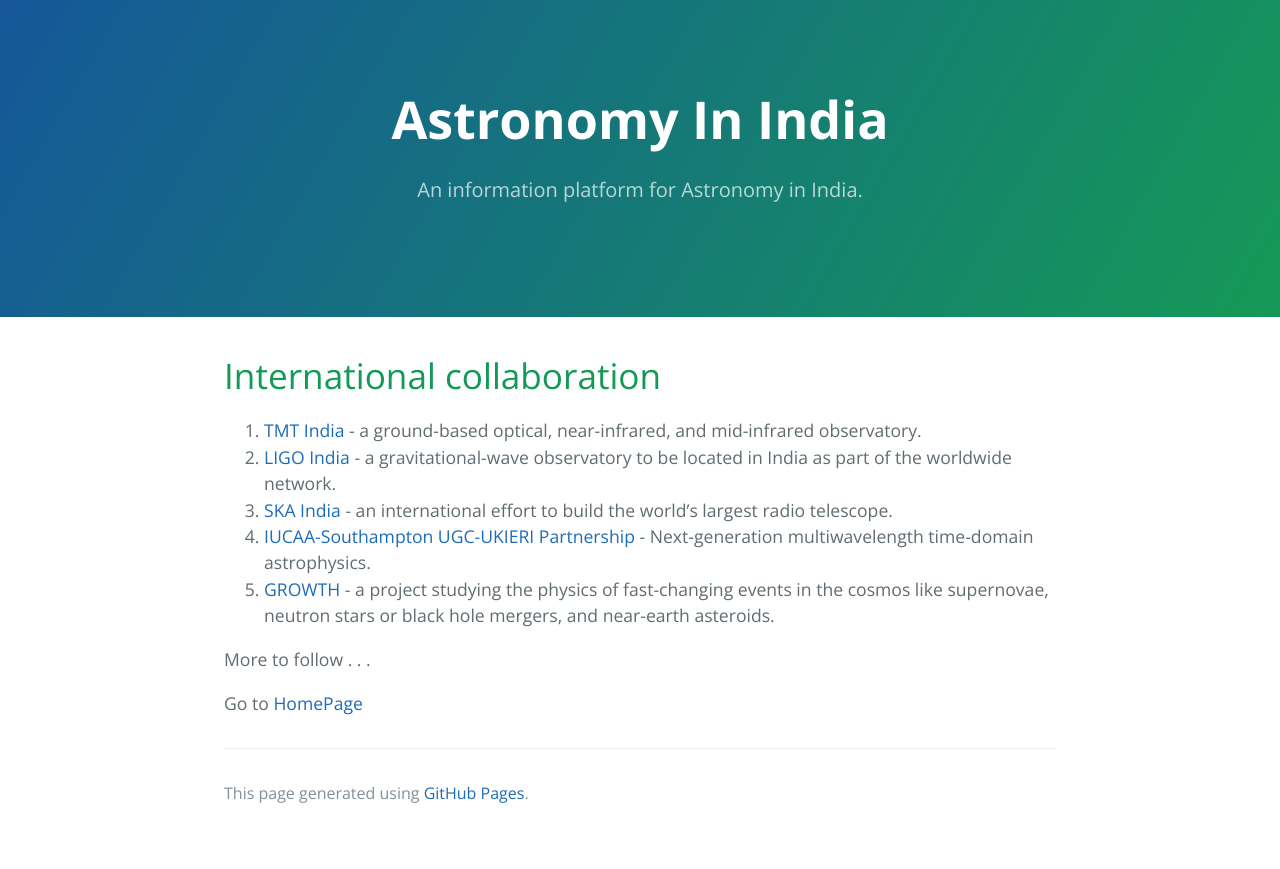
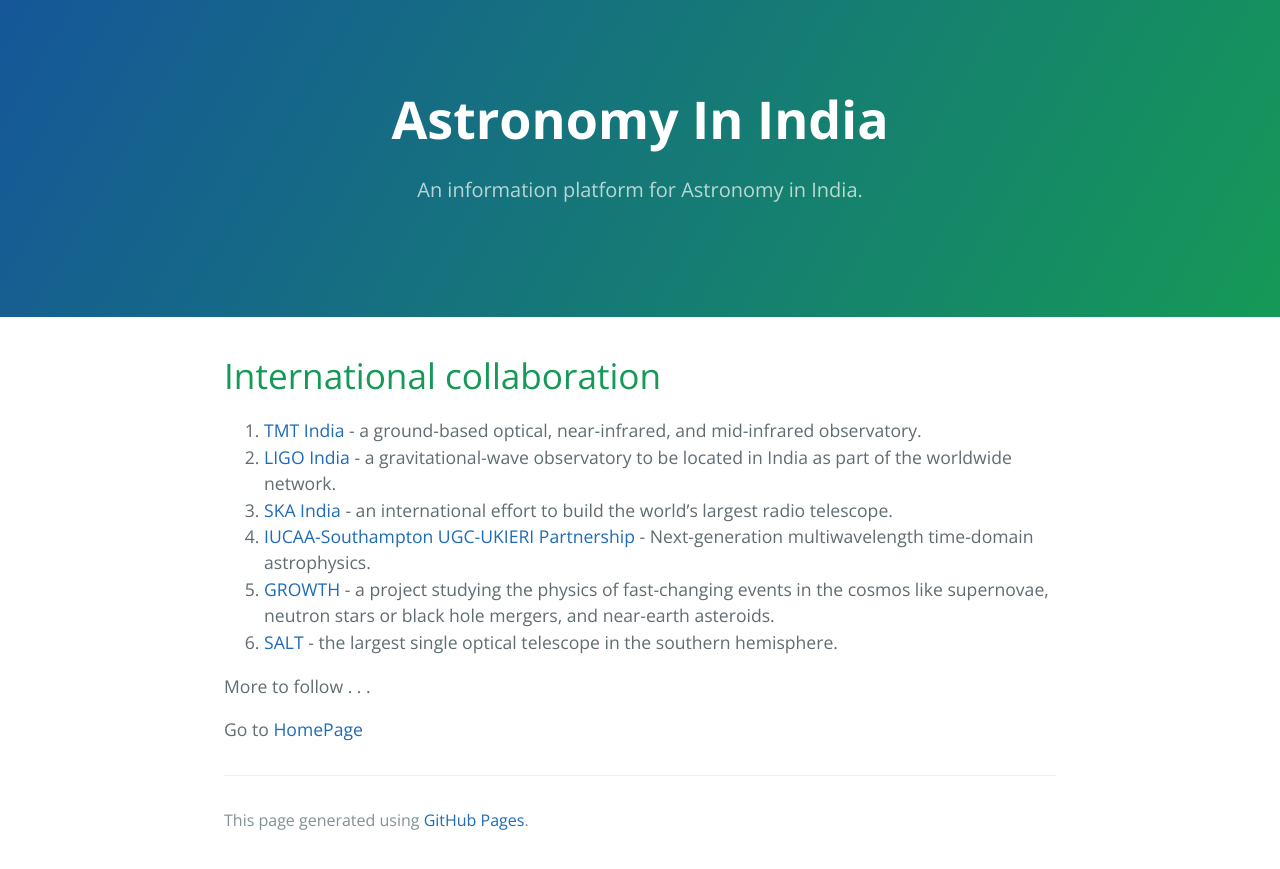
Before and after one commit to kalyanradhakrishnan/Astronomy-In-India, a Jekyll site: the page built from pages/india_int_collab.md, in a window 1280 px wide. Shown: the top 869 px of the page. Built offline with Jekyll 4.4.1, drawn with Linux system fonts in a browser that asks for light colours.

Commit message:
Update india_int_collab.md

```diff
--- a/pages/india_int_collab.md
+++ b/pages/india_int_collab.md
@@ -10,6 +10,7 @@
 3. [SKA India](https://india.skatelescope.org/project/) - an international effort to build the world’s largest radio telescope.
 4. [IUCAA-Southampton UGC-UKIERI Partnership](http://www.southampton.ac.uk/~pg3e14/ukieri/) - Next-generation multiwavelength time-domain astrophysics.
 5. [GROWTH](http://growth.caltech.edu) - a project studying the physics of fast-changing events in the cosmos like supernovae, neutron stars or black hole mergers, and near-earth asteroids.
+6. [SALT](https://www.salt.ac.za/about/) - the largest single optical telescope in the southern hemisphere.
 
 More to follow . . .
 
```
